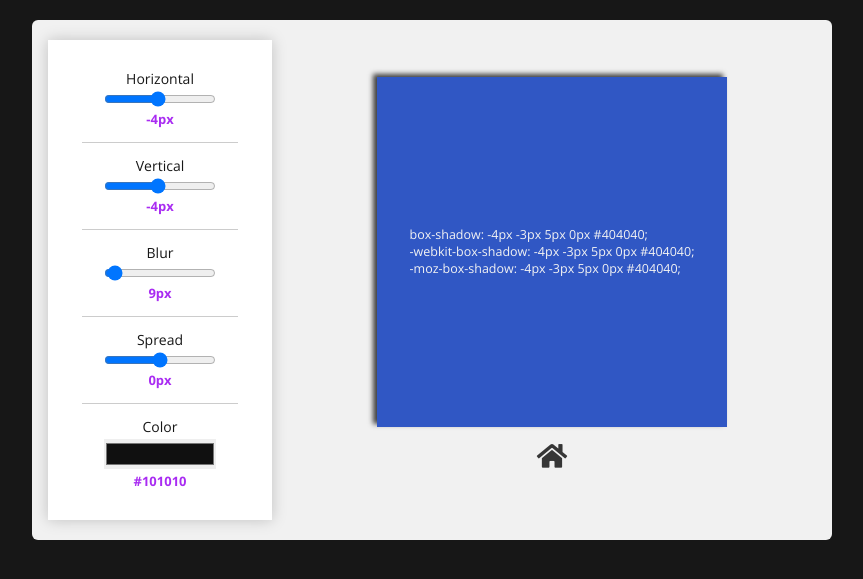
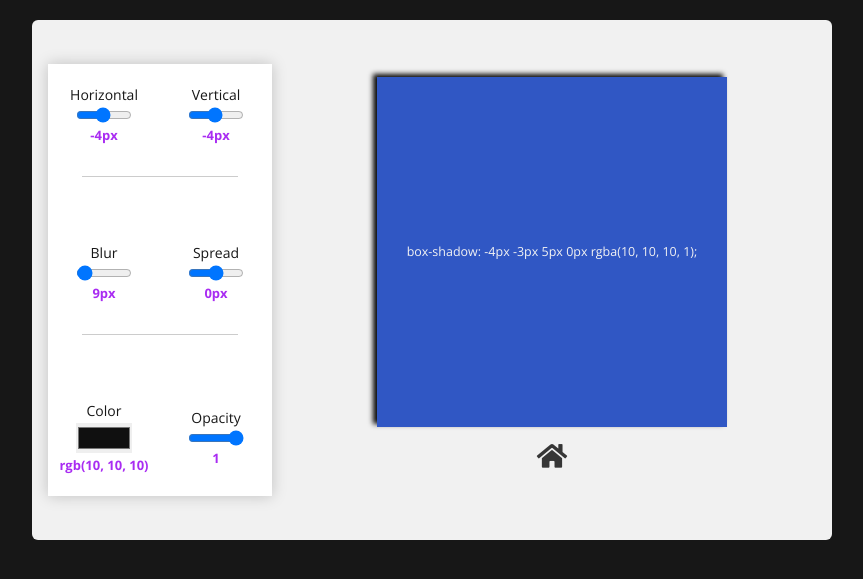
Before and after one commit to AlexDjon/Geradores-Css, a PHP site: page /box-shadow.html in a window 1280 px wide. Shown: the part 80-659 px from the top of the page, without its empty margins (208-1071 px from the left). Run offline with PHP 8.4, Linux system fonts and the light colour scheme; some libraries are stand-ins or nearby versions.

Commit message:
Box Shadow - Opacity & RGB Color

```diff
--- a/base/css/base.css
+++ b/base/css/base.css
@@ -101,7 +101,6 @@
 }
 .list .element a h3 {
    color: #f1f1f1;
-   f
 }
 .list .element a p {
    margin-top: 6px;
--- a/box-shadow.html
+++ b/box-shadow.html
@@ -47,6 +47,7 @@
       <section class='container'>
          <div class='box-shadow'>
             <div class="controlls shadow">
+               <div class='elem'>
                   <label>Horizontal</label>
                   <input
                      type='range'
@@ -55,8 +56,8 @@
                      value='-4'
                      id='b-x'>
                   <span id='v-x'>-4px</span>
-               <hr>
-
+               </div>
+               <div class='elem'>
                   <label>Vertical</label>
                   <input
                      type='range'
@@ -65,8 +66,11 @@
                      value='-4'
                      id='b-y'>
                   <span id='v-y'>-4px</span>
+               </div>
+
                <hr>
 
+               <div class='elem'>
                   <label>Blur</label>
                   <input
                      type='range'
@@ -75,8 +79,8 @@
                      value='9'
                      id='b-blur'>
                   <span id='v-blur'>9px</span>
-               <hr>
-
+               </div>
+               <div class='elem'>
                   <label>Spread</label>
                   <input
                      type='range'
@@ -85,14 +89,28 @@
                      value='0'
                      id='b-spread'>
                   <span id='v-spread'>0px</span>
+               </div>
+
                <hr>
 
+               <div class='elem'>
                   <label>Color</label>
                   <input
                      type='color'
                      value='#101010'
                      id='b-color'>
-               <span id='v-color'>#101010</span>
+                  <span id='v-color'>rgb(10, 10, 10)</span>
+               </div>
+               <div class='elem'>
+                  <label>Opacity</label>
+                  <input
+                     type='range'
+                     min='0'
+                     max='100'
+                     value='100'
+                     id='b-opacity'>
+                  <span id='v-opacity'>1</span>
+               </div>
             </div>
 
             <div class="view">
--- a/src/box-shadow/script.js
+++ b/src/box-shadow/script.js
@@ -4,7 +4,12 @@ function BoxShadow() {
      y: -3,
      blur: 5,
      spread: 0,
-     color: '#404040'
+     color: {
+       r: 10,
+       g: 10,
+       b: 10
+     },
+     opacity: 1
   }
 
   this.isMobile = () => {
@@ -16,19 +21,49 @@ function BoxShadow() {
     $('.block p').html(value)
   }
 
+  this.toRGB = hex => {
+    const regex = /^#?([a-f\d]{2})([a-f\d]{2})([a-f\d]{2})$/i
+    const result = hex.match(regex)
+    console.log(result)
+    return result ? {
+      r: parseInt(result[1], 16),
+      g: parseInt(result[2], 16),
+      b: parseInt(result[3], 16)
+    } : null;
+  }
+
   this.changeValue = elem => {
     const id = elem.id.split('-')[1]
-    const value = elem.value
-    const valueHtml = !isNaN(parseInt(value)) ? `${value}px` : value
+    let value = elem.value
+    let valueHtml = ''
+
+    if(id === 'color') {
+      const rgb = this.toRGB(value)
+      value = {
+        r: rgb.r,
+        g: rgb.g,
+        b: rgb.b
+      }
+      valueHtml = `rgb(${rgb.r}, ${rgb.g}, ${rgb.b})`
+    }
+    else if (id === 'opacity') {
+      value /= 100
+      valueHtml = value
+    }
+    else {
+      valueHtml = `${value}px`
+    }
 
     $(`#v-${id}`).html(valueHtml)
+
     obj[id] = value
     this.createBox()
   }
 
   this.createBox = () => {
-    const { x, y, blur, spread, color } = obj
-    const valueBox = `${x}px ${y}px ${blur}px ${spread}px ${color}`
+    const { x, y, blur, spread, color, opacity } = obj
+    let rgbaColor = `rgba(${color.r}, ${color.g}, ${color.b}, ${opacity})`
+    const valueBox = `${x}px ${y}px ${blur}px ${spread}px ${rgbaColor}`
     const props = ['box-shadow', '-webkit-box-shadow', '-moz-box-shadow']
     const mobile = this.isMobile()
 
@@ -40,7 +75,7 @@ function BoxShadow() {
     })
 
 
-    this.render(mobile ? generate[0] : generate.join('<br>'))
+    this.render(generate[0])
   }
 }
 
--- a/src/box-shadow/style.css
+++ b/src/box-shadow/style.css
@@ -3,16 +3,23 @@
   height: 480px;
   display: flex;
   justify-content: space-between;
+  align-items: center;
 }
 .controlls {
+  height: 90%;
   width: 28%;
   margin-left: 2%;
-  height: 100%;
   display: flex;
-  flex-flow: column wrap;
-  align-items: center;
+  flex-flow: row wrap;
   justify-content: center;
   background-color: #ffffff;
+}
+.controlls .elem {
+  width: 50%;
+  display: flex;
+  flex-flow: column nowrap;
+  justify-content: center;
+  align-items: center;
 }
 .controlls label {
   line-height: 25px;
@@ -77,7 +84,7 @@
   .view .block {
     margin-top: 40px;
     order: 2;
-    width: 200px;
-    height: 200px;
+    width: 250px;
+    height: 250px;
   }
 }
```
Lines whose indentation alone changed are shown as unchanged.
